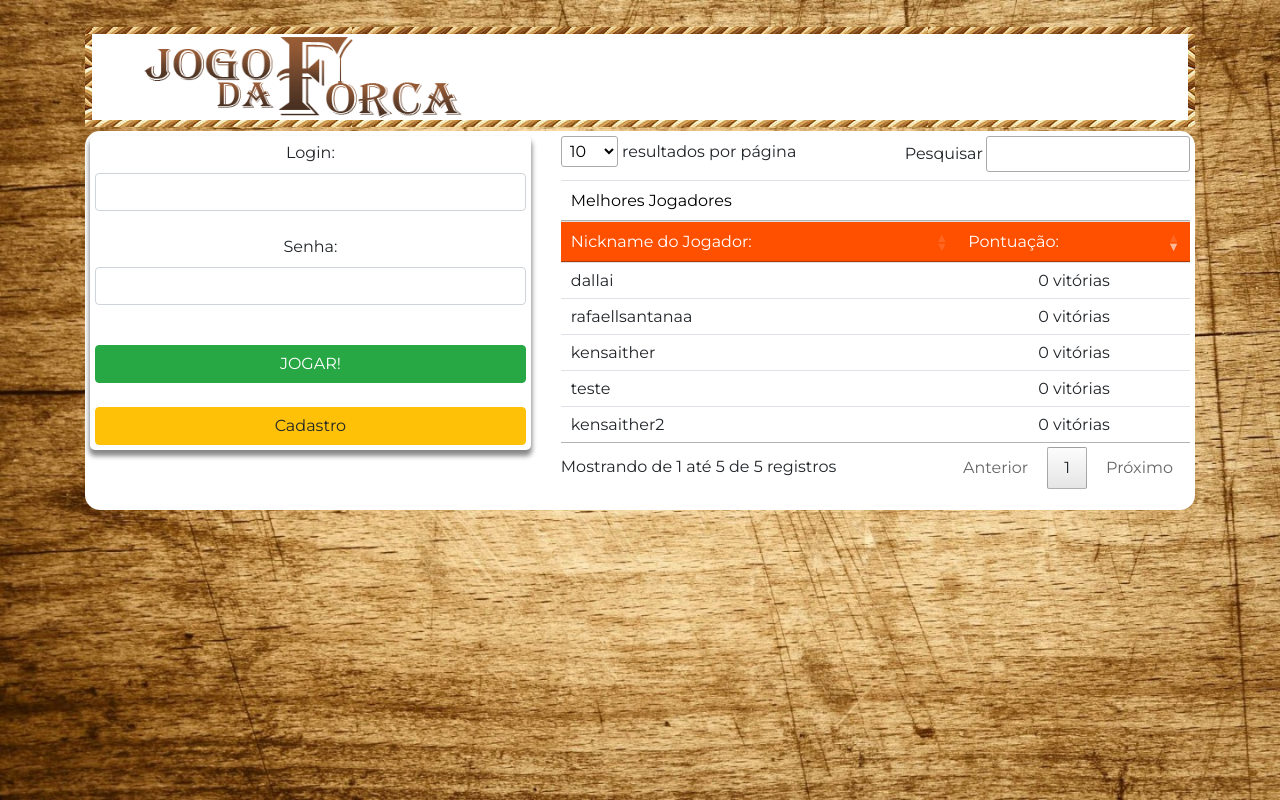
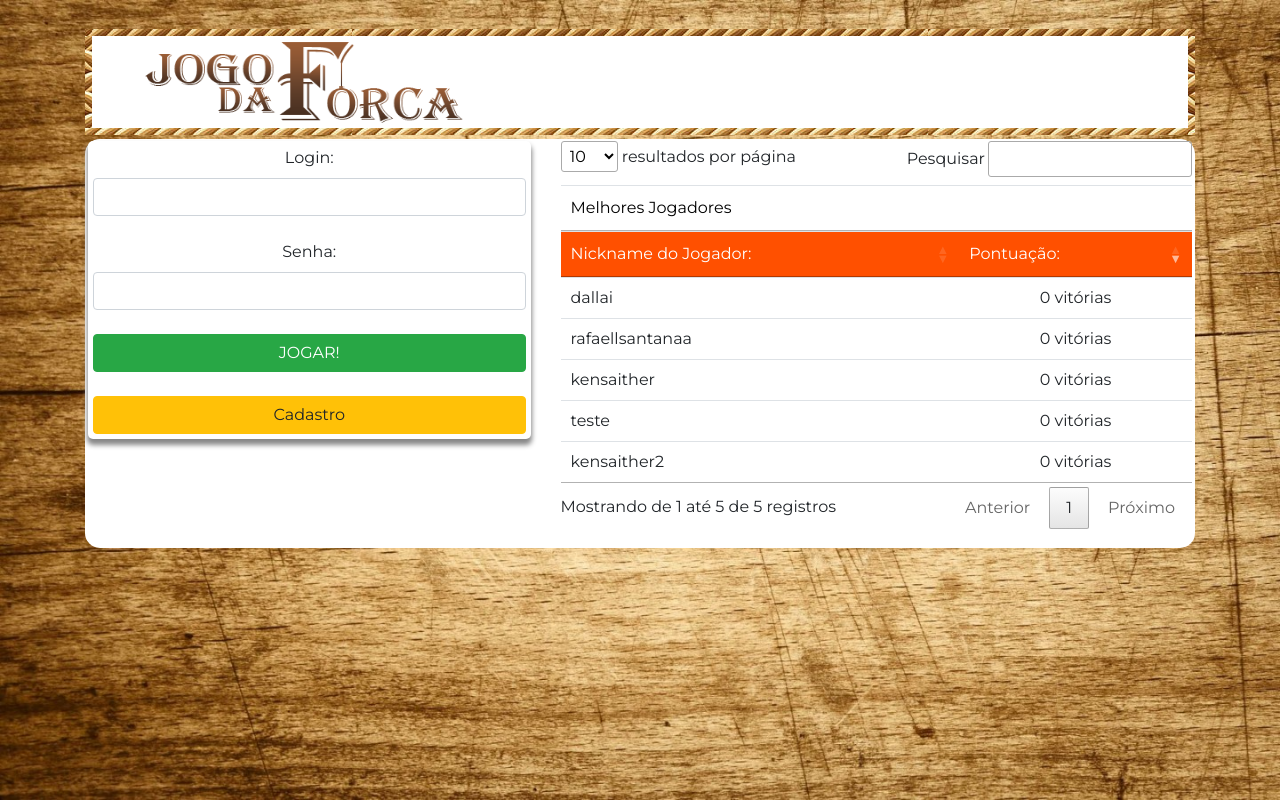
Before and after one commit to alenakano/es3-forca, a PHP site: page / in a window 1280 px wide. Run offline with PHP 8.4, Linux system fonts and the light colour scheme; data comes from the database, SQL or seed files in the repository; some libraries are stand-ins or nearby versions; some web fonts are replaced.

Commit message:
Otimizada algumas logicas, reset de css e reajuste, incluido credito em sala e menu

```diff
--- a/lib/css/header.css
+++ b/lib/css/header.css
@@ -8,8 +8,9 @@
     }
     .dashboard {
         background-color: white;
-        padding: 5px;
+        padding: 3px;
         border-radius: 15px;
+        padding-top: 2px;
     }
 
     .dashboard-form {
@@ -19,20 +20,12 @@
         box-shadow: 0px 5px 5px 1px #888888;
     }
 
-    .dashboard-tips {
-        background-image: url(../../img/painel.jpg);
-        background-size: cover;
-        border-radius: 5px;
-        font-weight: bold;
-        font-size: 18px;
-        text-shadow: 1px 1px 1px black;
-        color: #F0FFF0;
-        border-image: url(../../img/corda.jpg) 5 / 5px repeat;
-    }
 
     .title {
         font-family: 'Fascinate Inline', cursive;
-        font-size: 35px;
+        font-size: 30px;
+        vertical-align: middle;
+        text-align: center;
     }
 
     .jogo{
--- /dev/null
+++ b/lib/css/reset.css
@@ -0,0 +1,48 @@
+/* http://meyerweb.com/eric/tools/css/reset/
+   v2.0 | 20110126
+   License: none (public domain)
+*/
+
+html, body, div, span, applet, object, iframe,
+h1, h2, h3, h4, h5, h6, p, blockquote, pre,
+a, abbr, acronym, address, big, cite, code,
+del, dfn, em, img, ins, kbd, q, s, samp,
+small, strike, strong, sub, sup, tt, var,
+b, u, i, center,
+dl, dt, dd, ol, ul, li,
+fieldset, form, label, legend,
+table, caption, tbody, tfoot, thead, tr, th, td,
+article, aside, canvas, details, embed,
+figure, figcaption, footer, header, hgroup,
+menu, nav, output, ruby, section, summary,
+time, mark, audio, video {
+	margin: 0;
+	padding: 0;
+	border: 0;
+	font-size: 100%;
+	font: inherit;
+	vertical-align: baseline;
+}
+/* HTML5 display-role reset for older browsers */
+article, aside, details, figcaption, figure,
+footer, header, hgroup, menu, nav, section {
+	display: block;
+}
+body {
+	line-height: 1;
+}
+ol, ul {
+	list-style: none;
+}
+blockquote, q {
+	quotes: none;
+}
+blockquote:before, blockquote:after,
+q:before, q:after {
+	content: '';
+	content: none;
+}
+table {
+	border-collapse: collapse;
+	border-spacing: 0;
+}
--- /dev/null
+++ b/lib/js/desenha-credito.js
@@ -0,0 +1,17 @@
+function DesenhaCredito(credito){
+
+	var b = document.getElementById('creditos');
+	b.innerHTML = '';
+	var p = document.createElement('span');
+	p.setAttribute('class','row');
+
+    var texto = document.createTextNode('Você possui '+credito+'  ');
+    p.appendChild(texto);
+       	var img = document.createElement('img');
+            img.setAttribute('alt','coin');
+            img.setAttribute('src','img/coin.png');
+            img.setAttribute('height','24px');
+            img.setAttribute('width','24px');
+    p.appendChild(img);
+    b.appendChild(p);
+}
--- a/lib/php/atualiza-partida.php
+++ b/lib/php/atualiza-partida.php
@@ -9,6 +9,7 @@ $responseSala = Busca::BuscaPartida($idSala);
 $responseLetras = Busca::BuscaLetras($idSala);
 $responsePalavra = Busca::BuscaPalavra($responseSala[1]['id_palavra']);
 $responseAdversario = Busca::BuscaJogador($responseSala[1]['id_adversario']);
+$responseUsuario = Busca::BuscaJogador($responseSala[1]['id_usuario']);
 
 if(!empty($responsePalavra)){
 	$response = array(
@@ -16,6 +17,7 @@ if(!empty($responsePalavra)){
 	    "letras" => $responseLetras,
 	    "palavra" => $responsePalavra,
 	    "adversario" => $responseAdversario,
+	    "usuario" => $responseUsuario,
 	);
 }
 else{
@@ -24,6 +26,7 @@ else{
 	    "letras" => $responseLetras,
 	    "palavra" => 0,
 	    "adversario" => 0,
+	  	"usuario" => $responseUsuario,
 	);
 }
 
--- a/lib/php/header.php
+++ b/lib/php/header.php
@@ -16,6 +16,9 @@
     <!-- canvasjs -->
     <script src="https://canvasjs.com/assets/script/canvasjs.min.js"></script>
 
+    <!-- Reseta todo CSS -->
+    <link rel="stylesheet" type="text/css" href="lib/css/reset.css">
+
     <!-- Normalizar CSS -->
     <link rel="stylesheet" href="https://cdnjs.cloudflare.com/ajax/libs/normalize/8.0.1/normalize.min.css" crossorigin="anonymous">
 
@@ -30,6 +33,7 @@
 
     <link rel="stylesheet" type="text/css" href="https://cdn.datatables.net/1.10.19/css/jquery.dataTables.min.css">
 
+
     <script type="text/javascript" charset="utf8" src="https://cdn.datatables.net/1.10.19/js/jquery.dataTables.min.js"></script>
 	<title>Jogo da forca</title>
 
@@ -39,18 +43,23 @@
     <!-- JS de controle do administrativo e do login-->
     <script type="text/javascript" src="lib/js/header.js"></script>
 
+    <script type="text/javascript" src="lib/js/desenha-credito.js"></script>
+
 </head>
 
-<div class="container" style="padding-top:0px;padding-bottom:0px;margin-top:3px;margin-bottom:-20px;">
-    <div class="dashboard" style="padding-top:0px;padding-bottom:0px;margin-top:0px;margin-bottom:0px;border-image: url(img/corda.jpg) 7 / 7px repeat;">
-        <div class="row">
+<div class="container" style="padding-top:0px;padding-bottom:0px;margin-top:5px;margin-bottom:-20px;">
+    <div class="dashboard" style="padding-top:0px;padding-bottom:0px;margin-top:0px;margin-bottom:0px;border-style: solid;border-width: 3px;border-image: url(img/corda.jpg) 7 / 7px repeat ">
+        <div class="row style">
             <div class="column" align="center">
                 <img src="img/logo.png" alt="Jogo da Forca" width=351 height=100 style="margin-left: 50px;">
             </div>
-            <div class="column" align="center" style="margin-top: 15px;margin-left:400px;">
+            <div class="column" align="center" style="margin-top: 5px;margin-left:400px;">
                 <?php if(isset($_SESSION['user'])):?>
-                <div class="row" >
+                <div class="row" align="center">
                     Bem vindo <?=$_SESSION['user']['nome'] ?>.
+                </div>
+                <div class="row" id="creditos" style="margin-left:0px;">
+                    Você possui 0
                 </div>
                 <div class="row" >
                     Sua pontuação é de <?=$_SESSION['user']['score']?> vitórias
--- a/lib/php/login.php
+++ b/lib/php/login.php
@@ -27,7 +27,6 @@ if(isset($_REQUEST['login'], $_REQUEST['senha']))
         $_SESSION['user']['perfil'] = $dados[$linha]['perfil'];
         $_SESSION['user']['score'] = $dados[$linha]['score'];
 
-
         if($_SESSION['user']['perfil'] == "adm")
         {
             echo "adm";
--- a/lib/php/monta-partida.php
+++ b/lib/php/monta-partida.php
@@ -15,7 +15,7 @@ $sqlpartida =
 
 $dadosPartida = Conexao::ExecutarQuery($sqlpartida);
 
-if(!empty($dadosPartida)){
+/*if(!empty($dadosPartida)){
 
     $dadosUsuario = Busca::BuscaJogador($dadosPartida[1]['id_usuario']);
 
@@ -25,6 +25,6 @@ if(!empty($dadosPartida)){
 
     $dadosLetras = Busca::BuscaLetras($dadosPartida[1]['id_sala']);
 
-}
+}*/
 
 ?>
--- a/lib/php/monta-sessao.php
+++ b/lib/php/monta-sessao.php
@@ -1,5 +1,6 @@
 <?php
 include_once("conexao.dao.php");
+include_once("querys.php");
 
 $sql =
     "SELECT *
@@ -31,4 +32,6 @@ $_SESSION['user']['score'] = $dadosScore[1]['score'];
 
 $sqlTema = "SELECT * FROM forca_tema a INNER JOIN forca_palavra b ON a.id_tema = b.id_tema";
 $dadosTema = Conexao::ExecutarQuery($sqlTema);
+
+$dadosJogador = Busca::BuscaJogador($_SESSION['user']['id_usuario']);
 ?>
```
Also changed, not shown: menu.php (+13 -11 lines), sala.php (+52 -30 lines), img/coin.png (added), lib/css/sala.css.
